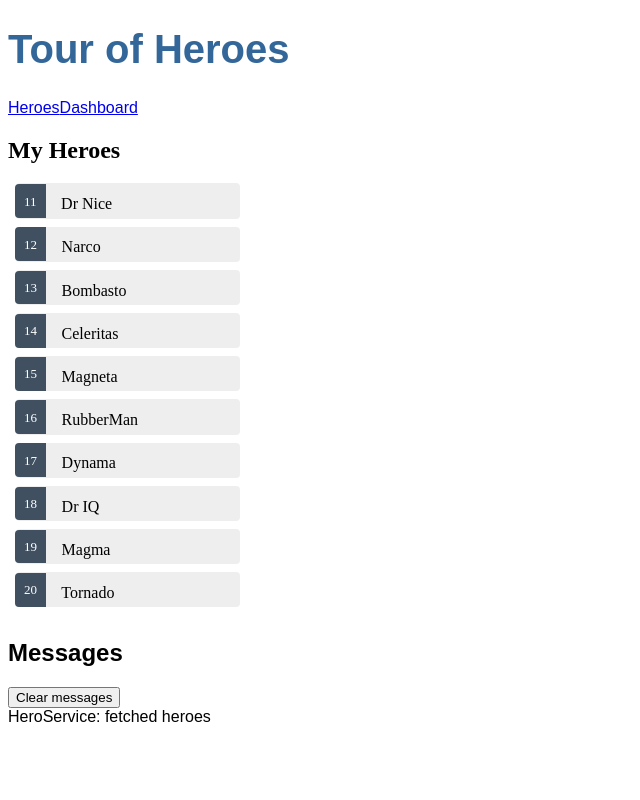
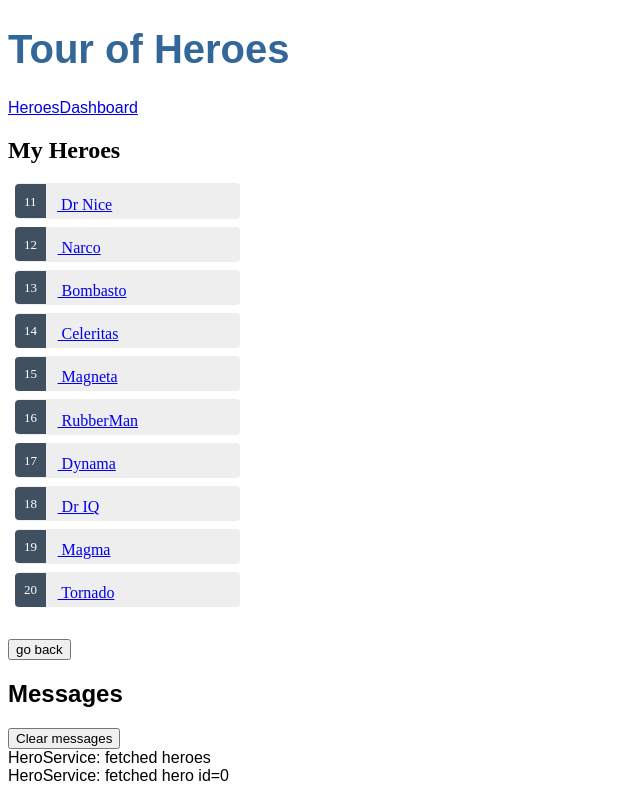
Before and after one commit to basil4ever/toh, an Angular app: page /heroes in a window 1280 px wide. Shown: the whole page, without its empty margins (0-640 px from the left). Built offline with nearby package versions, Linux system fonts and the light colour scheme.

Commit message:
tour of heroes

```diff
--- a/src/app/app-routing.module.ts
+++ b/src/app/app-routing.module.ts
@@ -2,11 +2,13 @@
 import { Routes, RouterModule } from '@angular/router';
 import {HeroesComponent} from './heroes/heroes.component';
 import {DashboardComponent} from './dashboard/dashboard.component';
+import {HeroDetailComponent} from './hero-detail/hero-detail.component';
 
 const routes: Routes = [
   { path: 'heroes', component: HeroesComponent},
   { path: 'dashboard', component: DashboardComponent},
-  { path: '', redirectTo: '/dashboard', pathMatch: 'full'}
+  { path: '', redirectTo: '/dashboard', pathMatch: 'full'},
+  { path: 'detail/:id', component: HeroDetailComponent }
 ];
 
 @NgModule({
--- a/src/app/dashboard/dashboard.component.html
+++ b/src/app/dashboard/dashboard.component.html
@@ -1,6 +1,7 @@
 <h2>Top Heroes</h2>
 <div class="heroes-menu">
-     <a *ngFor="let hero of heroes">
+     <a *ngFor="let hero of heroes"
+     routerLink="/detail/{{hero.id}}">
        {{hero.name}}
      </a>
 </div>
--- a/src/app/dashboard/dashboard.component.ts
+++ b/src/app/dashboard/dashboard.component.ts
@@ -8,7 +8,7 @@
   styleUrls: ['./dashboard.component.css']
 })
 export class DashboardComponent implements OnInit {
-  heroes: Hero[] = [];
+  heroes: Hero[];
 
   constructor(private heroService: HeroService) { }
 
--- a/src/app/hero-detail/hero-detail.component.html
+++ b/src/app/hero-detail/hero-detail.component.html
@@ -6,3 +6,4 @@
     <input id="name" [(ngModel)]="hero.name" placeholder="name">
   </div>
 </div>
+<button (click)="goBack()">go back</button>
--- a/src/app/hero-detail/hero-detail.component.ts
+++ b/src/app/hero-detail/hero-detail.component.ts
@@ -1,5 +1,8 @@
 import {Component, Input, OnInit} from '@angular/core';
 import {Hero} from '../hero';
+import {ActivatedRoute} from '@angular/router';
+import {HeroService} from '../hero.service';
+import {Location} from '@angular/common';
 
 @Component({
   selector: 'app-hero-detail',
@@ -9,9 +12,21 @@
 export class HeroDetailComponent implements OnInit {
   @Input() hero?: Hero;
 
-  constructor() { }
+  constructor(
+    private route: ActivatedRoute,
+    private heroService: HeroService,
+    private location: Location
+  ) { }
 
   ngOnInit(): void {
+    this.getHero();
+  }
+  getHero(): void {
+    const id = +this.route.snapshot.paramMap.get('id');
+    this.heroService.getHero(id).subscribe(hero => this.hero = hero);
   }
 
+  goBack(): void {
+    this.location.back();
+  }
 }
--- a/src/app/hero.service.ts
+++ b/src/app/hero.service.ts
@@ -15,4 +15,9 @@
   }
 
   constructor(private messageService: MessageService) { }
+
+  getHero(id: number): Observable<Hero> {
+    this.messageService.add(`HeroService: fetched hero id=${id}`);
+    return of(HEROES.find(hero => hero.id === id));
+  }
 }
--- a/src/app/heroes/heroes.component.html
+++ b/src/app/heroes/heroes.component.html
@@ -1,9 +1,9 @@
 <h2>My Heroes</h2>
 <ul class="heroes">
-  <li *ngFor="let hero of heroes"
-  [class.selected]="hero === selectedHero"
-  (click)="onSelect(hero)">
-    <span class="badge">{{hero.id}}</span> {{hero.name}}
+  <li *ngFor="let hero of heroes">
+    <a routerLink="/detail/{{hero.id}}">
+      <span class="badge">{{hero.id}}</span> {{hero.name}}
+    </a>
   </li>
 </ul>
 
```
